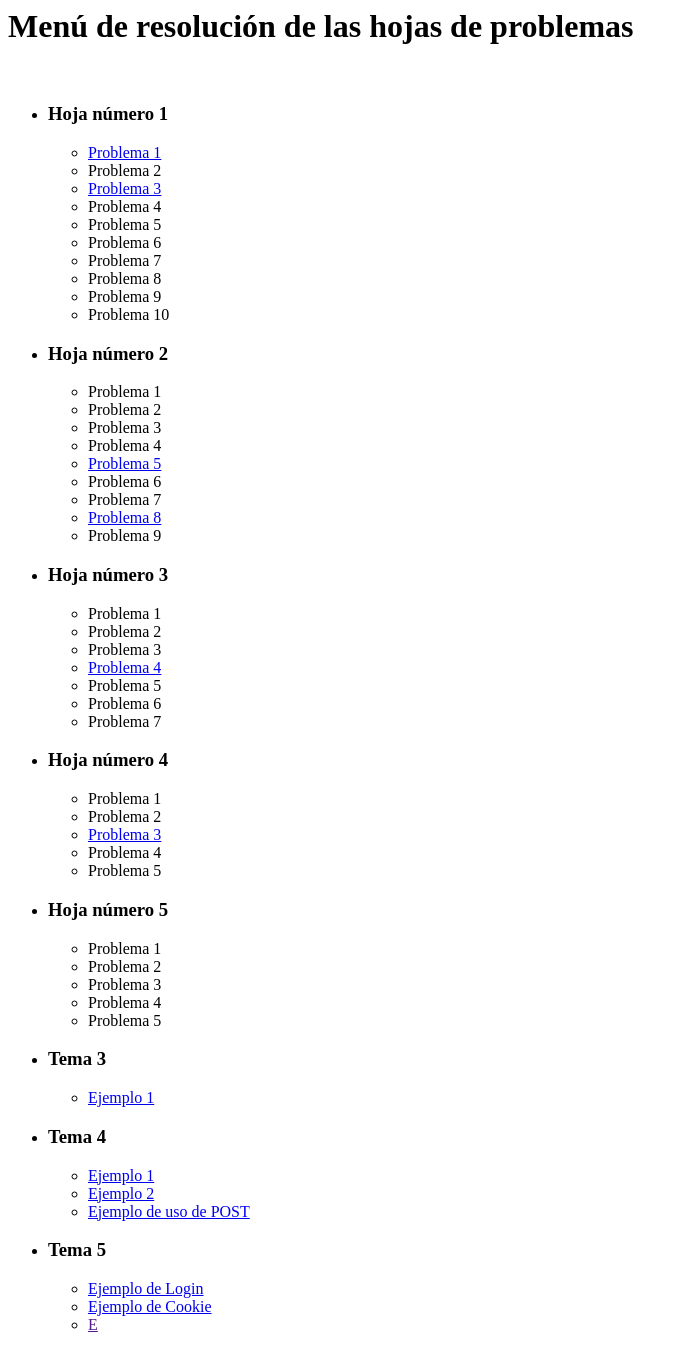
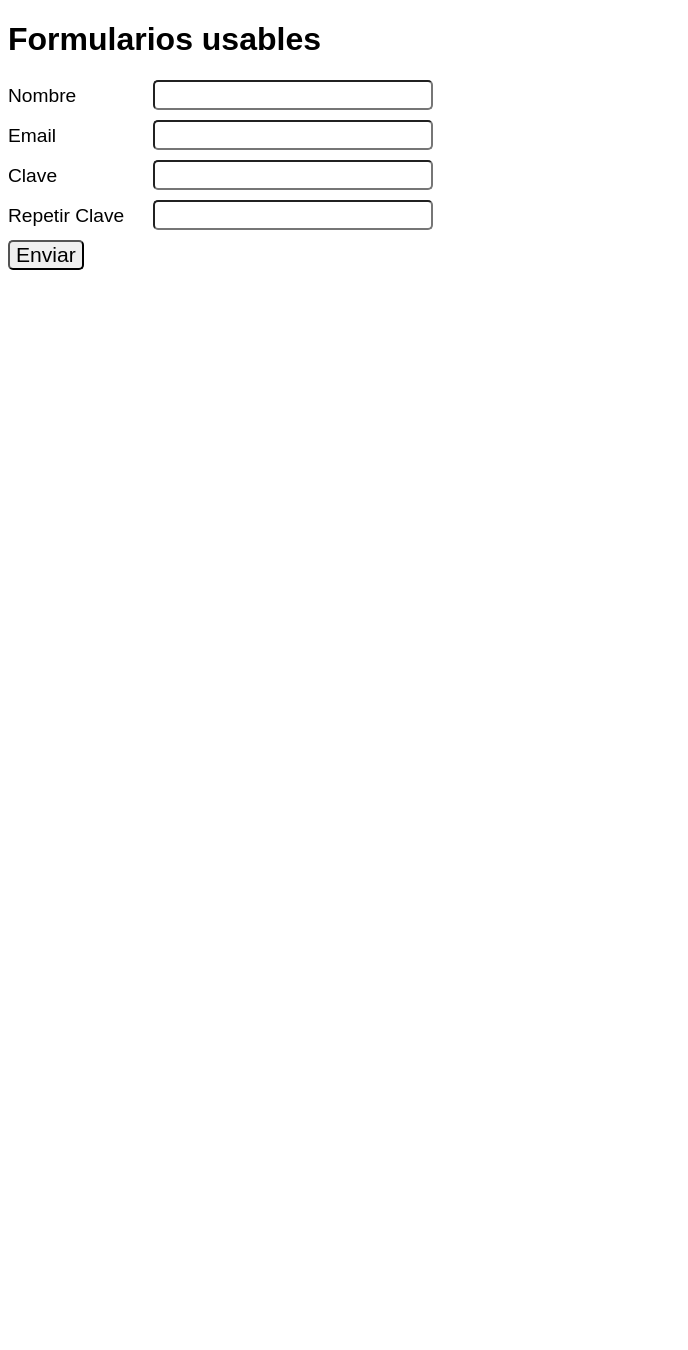
Before and after one commit to CarlosAbris/miproyecto, a PHP site: page /tema6/index.php in a window 1280 px wide. Shown: the whole page, without its empty margins (0-688 px from the left). After the commit the page ends 270 px from the top, so only its background shows below. Run offline with PHP 8.4, Linux system fonts and the light colour scheme.

Commit message:
Tema 6 completo

```diff
--- a/public/index.php
+++ b/public/index.php
@@ -84,4 +84,10 @@
 			<li><a href="">E</a></li>
 		</ul>
 	</li>
+	<li>
+		<h3>Tema 6</h3>
+		<ul>
+			<li><a href="tema6/index.php">Ejemplo de formulario</a></li>
+		</ul>
+	</li>
 </ul>
--- /dev/null
+++ b/public/tema6/estilos.css
@@ -0,0 +1,31 @@
+body{
+     font-family: sans-serif;
+}
+.errorf{
+    color: red;
+    font-size: 80%;
+}
+form p{
+    margin: 0 0 10px 0;
+    font-size: 1.2em;
+    line-height: 25px;
+}
+input{
+    font-size: 1.1em;
+    border-radius: 5px;
+}
+select{
+    font-size: 1.2em;
+}
+label{
+    display: inline-block;
+    width: 140px;
+}
+.listaerrores{
+    background-color: #fcc;
+    color: red;
+    padding: 10px 30px;
+}
+.listaerrores li{
+    margin-bottom: 3px;
+}
--- /dev/null
+++ b/public/tema6/formulario.php
@@ -0,0 +1,30 @@
+<form action="<?= $_SERVER['PHP_SELF'] ?>" method="POST">
+	<p>
+		<label for="nombre">Nombre</label>
+		<input type="text" name="nombre"
+		<?php mostrar_campo('nombre') ?>
+		>
+		<?php mostrar_error_campo('nombre', $errores) ?>
+	</p>
+	<p>
+		<label for="email">Email</label>
+		<input type="email" name="email"
+		<?php mostrar_campo('email') ?>
+		>
+		<?php mostrar_error_campo('email', $errores); ?>
+	</p>
+	<p>
+		<label for="clave1">Clave</label>
+		<input type="password" name="clave1">
+		<?php mostrar_error_campo('clave1', $errores) ?>
+	</p>
+	<p>
+		<label for="clave2">Repetir Clave</label>
+		<input type="password" name="clave2">
+	</p>
+	<p>
+		<label>
+			<input type="submit" value="Enviar">
+		</label>
+	</p>
+</form>
--- /dev/null
+++ b/public/tema6/funciones.php
@@ -0,0 +1,25 @@
+<?php
+
+function mostrar_errores($errores) {
+
+	echo '<ul class="listaerrores">';
+
+	foreach ($errores as $error) {
+		echo "<li>$error</li>";
+	}
+
+	echo '</ul>';
+
+}
+function mostrar_campo($campo) {
+	if (isset($_POST[$campo])) {
+		echo ' value="' . $_POST[$campo] . '"';
+	}
+}
+
+function mostrar_error_campo($campo, $errores) {
+
+	if (isset($errores[$campo])) {
+		echo '<span class="errorf">' . $errores[$campo] . '</span>';
+	}
+}
--- /dev/null
+++ b/public/tema6/index.php
@@ -0,0 +1,61 @@
+<!DOCTYPE html>
+<html lang="en">
+<head>
+	<meta charset="UTF-8">
+	<title>Formularios Usables</title>
+	<link rel="stylesheet" href="estilos.css">
+</head>
+<body>
+	<h1>Formularios usables</h1>
+
+<?php
+
+	include 'funciones.php';
+
+	$errores = [];
+
+	if ( ! $_POST ) {
+
+		include('formulario.php');
+
+	} else {
+
+		// Procesamos el formulario
+
+		if ( ! isset($_POST['nombre']) ) {
+			$errores['nombre'] = 'No he recibido el nombre';
+		} elseif ( strlen($_POST['nombre']) < 3 ) {
+			$errores['nombre'] = "Campo nombre demasiado corto";
+		}
+		if ( ! isset($_POST['email']) ) {
+			$errores['email'] = "No he recibido el email";
+		} elseif ( strlen($_POST['email']) < 6) {
+			$errores['email'] = "El email no es válido";
+		}
+		if ( ! isset($_POST['clave1']) || ! isset($_POST['clave2'])) {
+			$errores['clave1'] = "No he recibido ambas claves";
+		} else {
+
+			if ( strlen($_POST['clave1']) < 6 ) {
+			$errores['clave1'] = "La clave ha de tener al menos 6 caracteres";
+			}
+			if ( $_POST['clave1'] != $_POST['clave2']) {
+				$errores['clave1'] = "Las claves tienen que ser iguales";
+			}
+		}
+
+		if ( $errores ) {
+
+			//mostrar_errores($errores);
+			include 'formulario.php';
+
+
+		} else {
+			echo "Todo correcto, usuario registrado";
+		}
+
+	}
+?>
+
+</body>
+</html>
```
